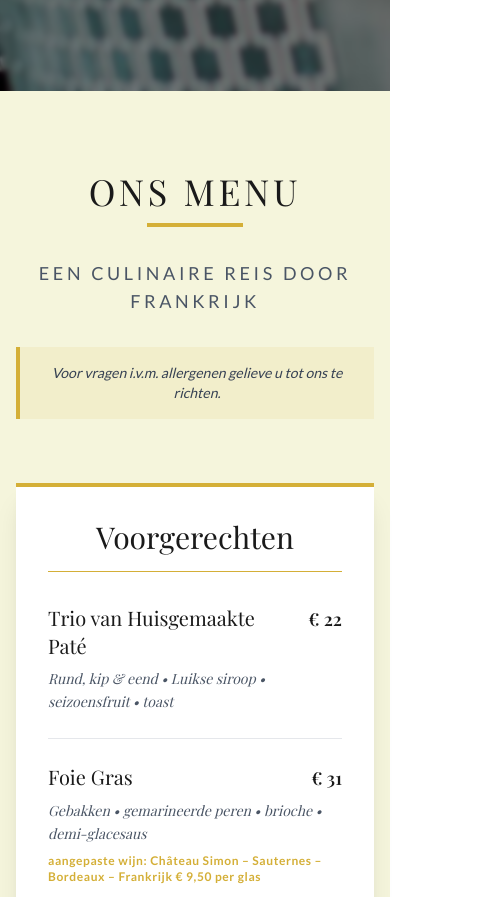
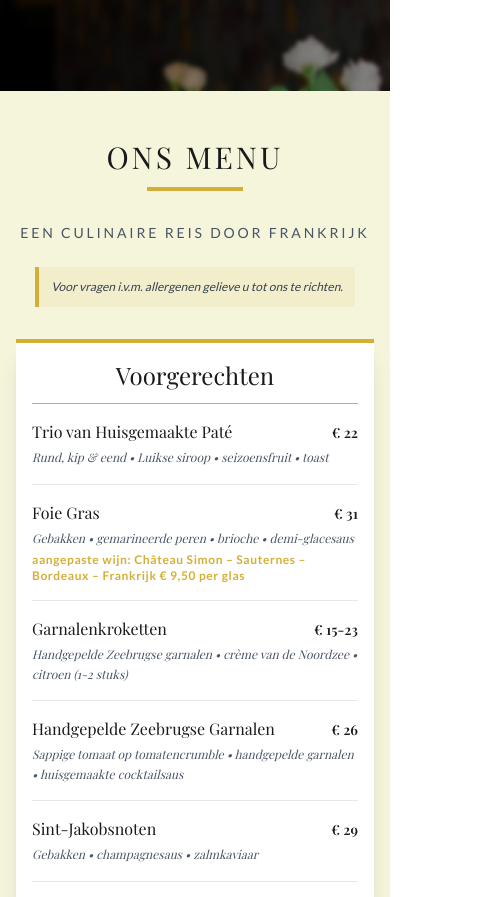
Before and after one commit to ricojr84/bistro-boudoir2, a React (Vite) app: page / in a window 390 px wide. Shown: the part 1100-1997 px from the top of the page, 501 px wide, since content can reach past the window. Built offline with nearby package versions, Linux system fonts and the light colour scheme; a web font is replaced by a local one.

Commit message:
Optimize mobile layout: fix background, gallery grid, and reorganize menu structure

```diff
--- a/components/Gallery.tsx
+++ b/components/Gallery.tsx
@@ -36,13 +36,14 @@ export const Gallery: React.FC<GalleryProps> = ({ t }) => {
           </p>
         </div>
 
-        <div className="grid grid-cols-1 md:grid-cols-2 lg:grid-cols-4 gap-4">
+        <div className="grid grid-cols-2 md:grid-cols-3 lg:grid-cols-4 gap-2 md:gap-4">
           {images.map((img, index) => (
             <div key={index} className="group relative aspect-square overflow-hidden cursor-pointer border-2 border-transparent hover:border-gold transition-all duration-300">
               <img
                 src={img.url}
                 alt={`Bistro Boudoir ${index + 1}`}
                 className="w-full h-full object-cover transition-transform duration-500 group-hover:scale-110"
+                loading="lazy"
               />
             </div>
           ))}
--- a/components/Menu.tsx
+++ b/components/Menu.tsx
@@ -6,18 +6,18 @@ interface MenuProps {
 }
 
 const MenuItemCard: React.FC<{ item: MenuItem }> = ({ item }) => (
-  <div className="flex flex-col pb-6 border-b border-gray-200 hover:translate-x-2 transition-transform duration-300">
-    <div className="flex justify-between items-baseline mb-2">
-      <h4 className="font-serif text-xl text-off-black">{item.name}</h4>
-      <span className="font-serif text-lg font-semibold text-off-black whitespace-nowrap ml-4">{item.price}</span>
+  <div className="flex flex-col pb-4 md:pb-6 border-b border-gray-200 hover:translate-x-2 transition-transform duration-300">
+    <div className="flex justify-between items-baseline mb-1 md:mb-2">
+      <h4 className="font-serif text-base md:text-xl text-off-black">{item.name}</h4>
+      <span className="font-serif text-sm md:text-lg font-semibold text-off-black whitespace-nowrap ml-2 md:ml-4">{item.price}</span>
     </div>
     {item.description && (
-      <p className="font-serif text-gray-600 italic text-sm leading-relaxed whitespace-pre-line">
+      <p className="font-serif text-gray-600 italic text-xs md:text-sm leading-relaxed whitespace-pre-line">
         {item.description}
       </p>
     )}
     {item.extra && (
-      <p className="font-sans text-xs text-gold mt-2 font-bold tracking-wider">
+      <p className="font-sans text-xs text-gold mt-1 md:mt-2 font-bold tracking-wider">
         {item.extra}
       </p>
     )}
@@ -28,109 +28,102 @@ export const Menu: React.FC<MenuProps> = ({ t }) => {
   const { categories } = t.menu;
 
   return (
-    <section id="menu" className="py-20 bg-cream text-off-black">
+    <section id="menu" className="py-12 md:py-20 bg-cream text-off-black">
       <div className="container mx-auto px-4 md:px-8 lg:px-16">
-        <div className="text-center mb-16">
-          <h2 className="font-serif text-4xl md:text-5xl text-off-black uppercase tracking-widest mb-4 relative inline-block">
+        <div className="text-center mb-8 md:mb-16">
+          <h2 className="font-serif text-3xl md:text-4xl lg:text-5xl text-off-black uppercase tracking-widest mb-4 relative inline-block">
             {t.menu.title}
             <span className="absolute -bottom-4 left-1/2 transform -translate-x-1/2 w-24 h-1 bg-gold"></span>
           </h2>
-          <p className="font-sans text-gray-600 text-lg uppercase tracking-[0.2em] mt-8">
+          <p className="font-sans text-gray-600 text-sm md:text-lg uppercase tracking-[0.2em] mt-8">
             {t.menu.subtitle}
           </p>
-          <div className="mt-8 p-4 bg-gold/10 border-l-4 border-gold inline-block max-w-2xl">
-            <p className="text-sm italic text-gray-700">{t.menu.allergenNotice}</p>
+          <div className="mt-6 md:mt-8 p-3 md:p-4 bg-gold/10 border-l-4 border-gold inline-block max-w-2xl">
+            <p className="text-xs md:text-sm italic text-gray-700">{t.menu.allergenNotice}</p>
           </div>
         </div>
 
-        <div className="grid grid-cols-1 lg:grid-cols-2 gap-12 lg:gap-20">
-
-          {/* Left Column */}
-          <div className="space-y-12">
-            <div className="bg-white p-8 shadow-xl border-t-4 border-gold">
-              <h3 className="font-serif text-3xl text-center text-off-black mb-8 border-b border-gold pb-4">
+        {/* Row 1: Starters and Mains side by side */}
+        <div className="grid grid-cols-1 lg:grid-cols-2 gap-6 md:gap-8 lg:gap-12 mb-6 md:mb-12">
+          <div className="bg-white p-4 md:p-8 shadow-xl border-t-4 border-gold">
+            <h3 className="font-serif text-2xl md:text-3xl text-center text-off-black mb-4 md:mb-8 border-b border-gold pb-3 md:pb-4">
               {categories.starters.title}
             </h3>
-              <div className="space-y-6">
+            <div className="space-y-4 md:space-y-6">
               {categories.starters.items.map((item, idx) => (
                 <MenuItemCard key={idx} item={item} />
               ))}
             </div>
           </div>
 
-            <div className="bg-off-black text-cream p-8 shadow-xl border-t-4 border-gold">
-              <h3 className="font-serif text-3xl text-center text-gold mb-2 pb-4 border-b border-gray-700">
+          <div className="bg-white p-4 md:p-8 shadow-xl border-t-4 border-gold">
+            <h3 className="font-serif text-2xl md:text-3xl text-center text-off-black mb-4 md:mb-8 border-b border-gold pb-3 md:pb-4">
+              {categories.mains.title}
+            </h3>
+            <div className="space-y-4 md:space-y-6">
+              {categories.mains.items.map((item, idx) => (
+                <MenuItemCard key={idx} item={item} />
+              ))}
+            </div>
+            <div className="mt-4 md:mt-8 p-3 md:p-4 bg-gray-100 text-center italic text-xs md:text-sm text-gray-600">
+              {t.menu.childrenNote}
+            </div>
+          </div>
+        </div>
+
+        {/* Row 2: Menu Gourmand - Full Width Center */}
+        <div className="mb-6 md:mb-12 max-w-4xl mx-auto">
+          <div className="bg-off-black text-cream p-4 md:p-8 shadow-xl border-t-4 border-gold">
+            <h3 className="font-serif text-2xl md:text-3xl text-center text-gold mb-2 pb-3 md:pb-4 border-b border-gray-700">
               {categories.gourmand.title}
             </h3>
-              <p className="text-center text-gray-400 italic text-sm mb-8">{categories.gourmand.note}</p>
-              <div className="space-y-8">
+            <p className="text-center text-gray-400 italic text-xs md:text-sm mb-4 md:mb-8">{categories.gourmand.note}</p>
+            <div className="space-y-4 md:space-y-8">
               {categories.gourmand.items.map((item, idx) => (
                 <div key={idx} className="text-center">
-                    <h4 className="font-serif text-xl text-gold mb-2">{item.name}</h4>
-                     {item.price && <span className="block text-2xl font-bold mb-2">{item.price}</span>}
+                  <h4 className="font-serif text-lg md:text-xl text-gold mb-1 md:mb-2">{item.name}</h4>
+                  {item.price && <span className="block text-xl md:text-2xl font-bold mb-1 md:mb-2">{item.price}</span>}
                   {item.description && (
-                      <p className="font-serif text-gray-300 text-sm whitespace-pre-line">{item.description}</p>
+                    <p className="font-serif text-gray-300 text-xs md:text-sm whitespace-pre-line">{item.description}</p>
                   )}
                 </div>
               ))}
             </div>
           </div>
-
-            <div className="bg-white p-8 shadow-xl border-t-4 border-gold">
-              <h3 className="font-serif text-3xl text-center text-off-black mb-8 border-b border-gold pb-4">
-                {categories.warmDrinks.title}
-              </h3>
-              <div className="space-y-6">
-                {categories.warmDrinks.items.map((item, idx) => (
-                  <MenuItemCard key={idx} item={item} />
-                ))}
-              </div>
         </div>
 
-            <div className="bg-white p-8 shadow-xl border-t-4 border-gold">
-              <h3 className="font-serif text-3xl text-center text-off-black mb-8 border-b border-gold pb-4">
-                {categories.desserts.title}
+        {/* Row 3: Specials - Full Width Center */}
+        <div className="mb-6 md:mb-12 max-w-4xl mx-auto">
+          <div className="bg-white p-4 md:p-8 shadow-xl border-t-4 border-gold">
+            <h3 className="font-serif text-2xl md:text-3xl text-center text-off-black mb-4 md:mb-8 border-b border-gold pb-3 md:pb-4">
+              {categories.specials.title}
             </h3>
-              <div className="space-y-6">
-                {categories.desserts.items.map((item, idx) => (
+            <div className="space-y-4 md:space-y-6">
+              {categories.specials.items.map((item, idx) => (
                 <MenuItemCard key={idx} item={item} />
               ))}
             </div>
           </div>
         </div>
 
-          {/* Right Column */}
-          <div className="space-y-12">
-            <div className="bg-white p-8 shadow-xl border-t-4 border-gold">
-              <h3 className="font-serif text-3xl text-center text-off-black mb-8 border-b border-gold pb-4">
-                {categories.mains.title}
+        {/* Row 4: Desserts and Aperitief side by side */}
+        <div className="grid grid-cols-1 lg:grid-cols-2 gap-6 md:gap-8 lg:gap-12 mb-6 md:mb-12">
+          <div className="bg-white p-4 md:p-8 shadow-xl border-t-4 border-gold">
+            <h3 className="font-serif text-2xl md:text-3xl text-center text-off-black mb-4 md:mb-8 border-b border-gold pb-3 md:pb-4">
+              {categories.desserts.title}
             </h3>
-              <div className="space-y-6">
-                {categories.mains.items.map((item, idx) => (
-                  <MenuItemCard key={idx} item={item} />
-                ))}
-              </div>
-              <div className="mt-8 p-4 bg-gray-100 text-center italic text-sm text-gray-600">
-                {t.menu.childrenNote}
-              </div>
-            </div>
-
-             <div className="bg-white p-8 shadow-xl border-t-4 border-gold">
-              <h3 className="font-serif text-3xl text-center text-off-black mb-8 border-b border-gold pb-4">
-                {categories.specials.title}
-              </h3>
-              <div className="space-y-6">
-                {categories.specials.items.map((item, idx) => (
+            <div className="space-y-4 md:space-y-6">
+              {categories.desserts.items.map((item, idx) => (
                 <MenuItemCard key={idx} item={item} />
               ))}
             </div>
           </div>
 
-            <div className="bg-white p-8 shadow-xl border-t-4 border-gold">
-              <h3 className="font-serif text-3xl text-center text-off-black mb-8 border-b border-gold pb-4">
+          <div className="bg-white p-4 md:p-8 shadow-xl border-t-4 border-gold">
+            <h3 className="font-serif text-2xl md:text-3xl text-center text-off-black mb-4 md:mb-8 border-b border-gold pb-3 md:pb-4">
               {categories.drinks.title}
             </h3>
-              <div className="space-y-6">
+            <div className="space-y-4 md:space-y-6">
               {categories.drinks.items.map((item, idx) => (
                 <MenuItemCard key={idx} item={item} />
               ))}
@@ -138,6 +131,18 @@ export const Menu: React.FC<MenuProps> = ({ t }) => {
           </div>
         </div>
 
+        {/* Row 5: Warm Drinks - Full Width */}
+        <div className="max-w-4xl mx-auto">
+          <div className="bg-white p-4 md:p-8 shadow-xl border-t-4 border-gold">
+            <h3 className="font-serif text-2xl md:text-3xl text-center text-off-black mb-4 md:mb-8 border-b border-gold pb-3 md:pb-4">
+              {categories.warmDrinks.title}
+            </h3>
+            <div className="space-y-4 md:space-y-6">
+              {categories.warmDrinks.items.map((item, idx) => (
+                <MenuItemCard key={idx} item={item} />
+              ))}
+            </div>
+          </div>
         </div>
       </div>
     </section>
--- a/index.css
+++ b/index.css
@@ -41,8 +41,18 @@ html {
     background-size: cover;
 }
 
-/* Disable fixed background on mobile to prevent jitter */
-@media (hover: none) {
+/* Disable fixed background on mobile to prevent jitter and ensure visibility */
+@media (hover: none) and (pointer: coarse) {
+    .parallax-bg {
+        background-attachment: scroll;
+        background-position: center center;
+        background-size: cover;
+        min-height: 100vh;
+    }
+}
+
+/* Additional mobile fix for iOS Safari */
+@supports (-webkit-touch-callout: none) {
     .parallax-bg {
         background-attachment: scroll;
     }
```
Lines whose indentation alone changed are shown as unchanged.
